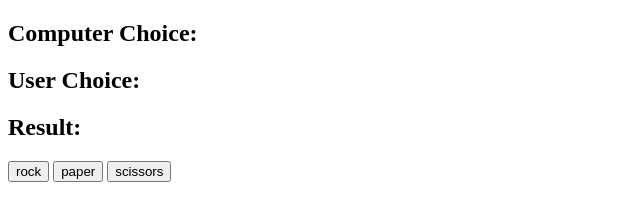
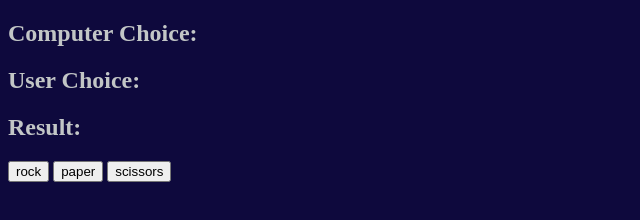
Before and after one commit to Juarpla/rock-paper-scissors-game, a plain HTML site: page index.html in a window 1280 px wide. Shown: the whole page, without its empty margins (0-640 px from the left). Drawn offline with Linux system fonts and the light colour scheme.

Commit message:
Adding styles

```diff
--- a/index.html
+++ b/index.html
@@ -3,6 +3,7 @@
 <head>
     <meta charset="UTF-8">
     <title>Rocpaci</title>
+    <link rel="stylesheet" href="styles.css"/>
 </head>
 <body>
 
--- /dev/null
+++ b/styles.css
@@ -0,0 +1,8 @@
+body {
+    background-color: rgb(14, 9, 61);
+}
+
+h2 {
+    color: rgb(194, 198, 198);
+    height:fit-content;
+}
```
